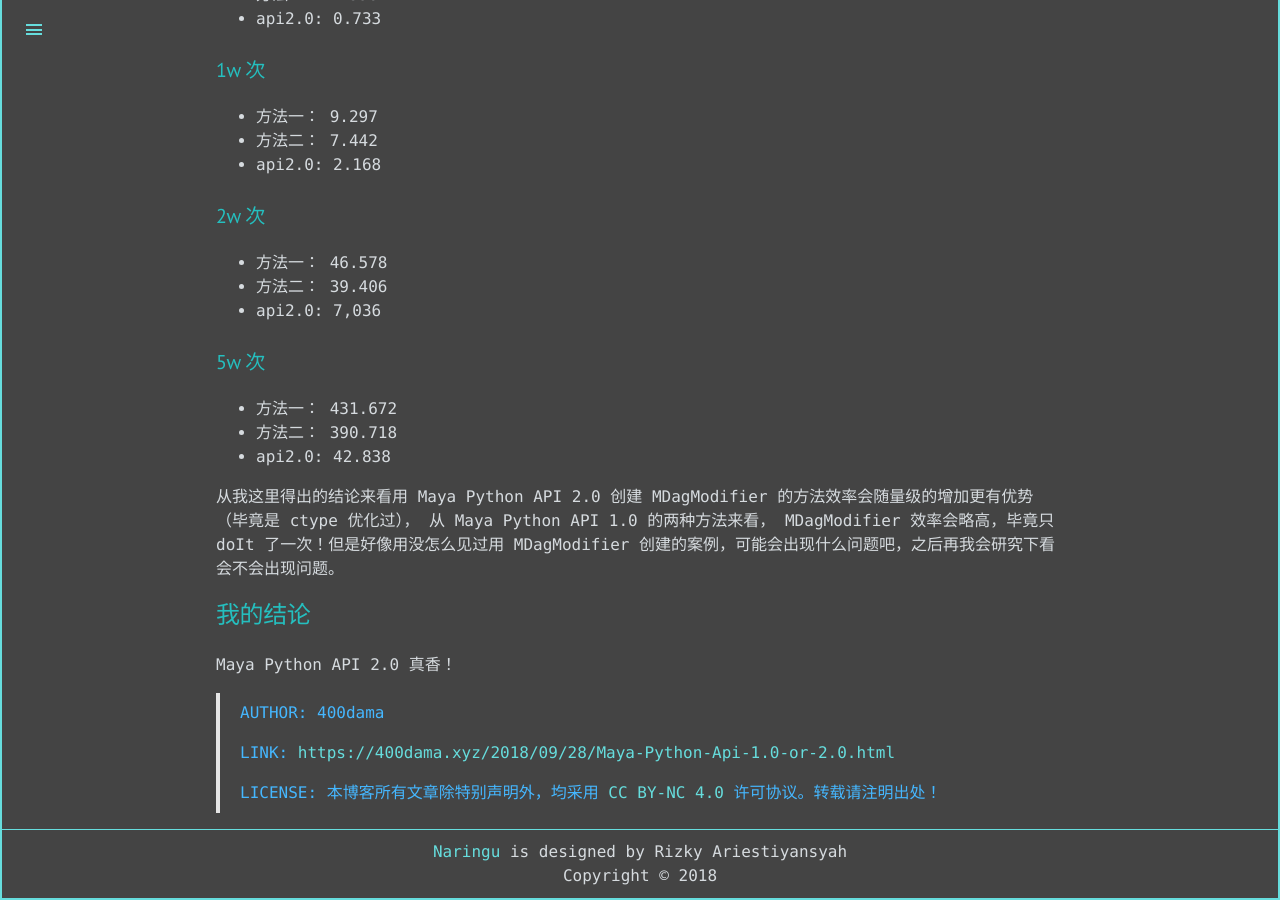
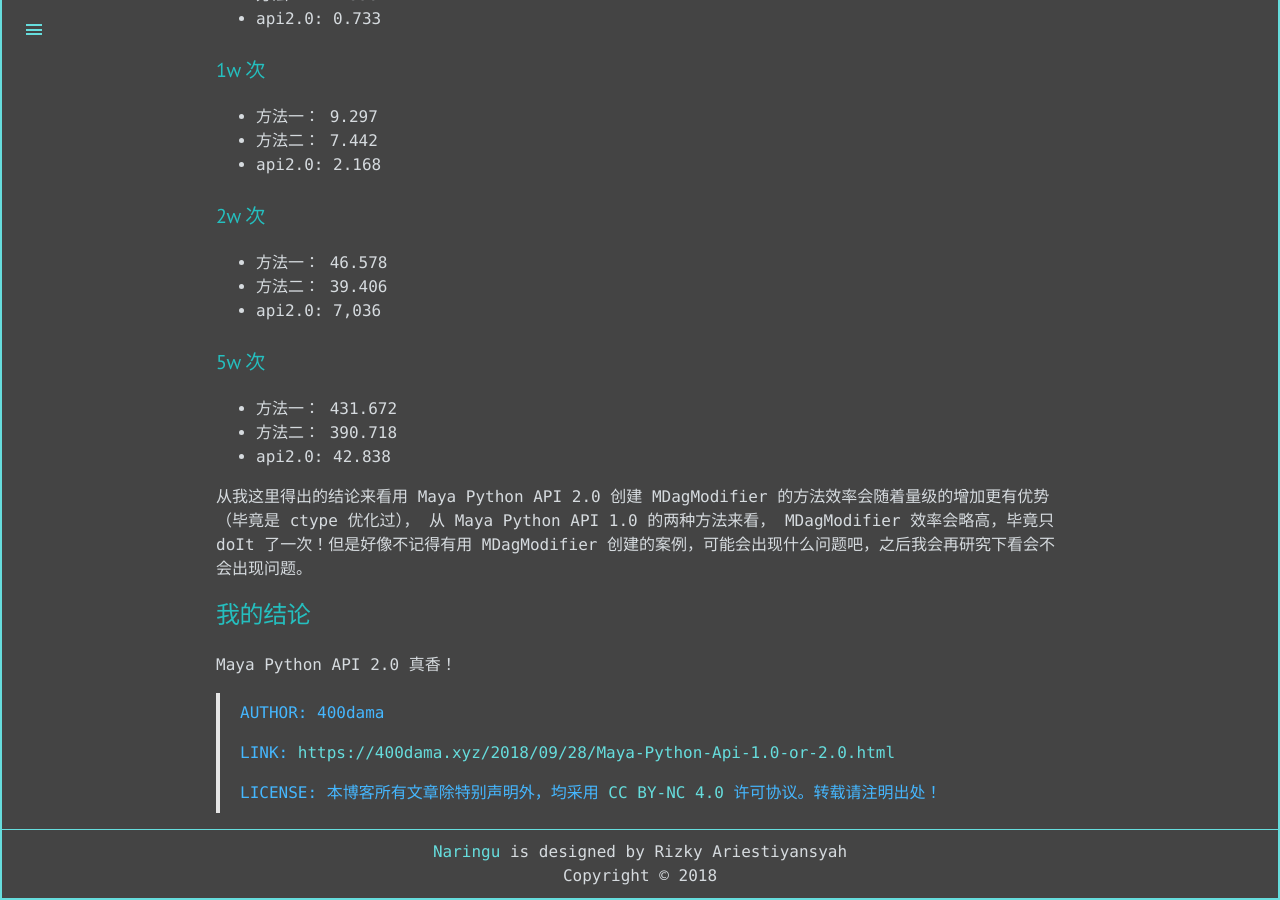
Before and after one commit to 400dama/blog, a Jekyll site: the page built from _posts/2018-09-28-Maya-Python-Api-1.0-or-2.0.html, in a window 1280 px wide and 900 px high, scrolled down 1819 px. Built offline with Jekyll 4.4.1, drawn with Linux system fonts in a browser that asks for light colours; comment, search, counter and statistics services are not loaded.

Commit message:
Modified Detail

```diff
--- a/_orgs/2018-09-28-Maya-Python-Api-1.0-or-2.0.org
+++ b/_orgs/2018-09-28-Maya-Python-Api-1.0-or-2.0.org
@@ -83,7 +83,7 @@ tags       : [Maya, Maya API]
    - 方法二： 390.718
    - api2.0: 42.838
 
-从我这里得出的结论来看用 Maya Python API 2.0 创建 MDagModifier 的方法效率会随量级的增加更有优势（毕竟是 ctype 优化过）， 从 Maya Python API 1.0 的两种方法来看， MDagModifier 效率会略高，毕竟只 doIt 了一次！但是好像用没怎么见过用 MDagModifier 创建的案例，可能会出现什么问题吧，之后再我会研究下看会不会出现问题。
+从我这里得出的结论来看用 Maya Python API 2.0 创建 MDagModifier 的方法效率会随着量级的增加更有优势（毕竟是 ctype 优化过）， 从 Maya Python API 1.0 的两种方法来看， MDagModifier 效率会略高，毕竟只 doIt 了一次！但是好像不记得有用 MDagModifier 创建的案例，可能会出现什么问题吧，之后我会再研究下看会不会出现问题。
 
 * 我的结论
 
--- a/_posts/2018-09-28-Maya-Python-Api-1.0-or-2.0.html
+++ b/_posts/2018-09-28-Maya-Python-Api-1.0-or-2.0.html
@@ -145,7 +145,7 @@ tags       : [Maya, Maya API]
 </ul>
 
 <p>
-从我这里得出的结论来看用 Maya Python API 2.0 创建 MDagModifier 的方法效率会随量级的增加更有优势（毕竟是 ctype 优化过）， 从 Maya Python API 1.0 的两种方法来看， MDagModifier 效率会略高，毕竟只 doIt 了一次！但是好像用没怎么见过用 MDagModifier 创建的案例，可能会出现什么问题吧，之后再我会研究下看会不会出现问题。
+从我这里得出的结论来看用 Maya Python API 2.0 创建 MDagModifier 的方法效率会随着量级的增加更有优势（毕竟是 ctype 优化过）， 从 Maya Python API 1.0 的两种方法来看， MDagModifier 效率会略高，毕竟只 doIt 了一次！但是好像不记得有用 MDagModifier 创建的案例，可能会出现什么问题吧，之后我会再研究下看会不会出现问题。
 </p>
 </div>
 </div>
```
